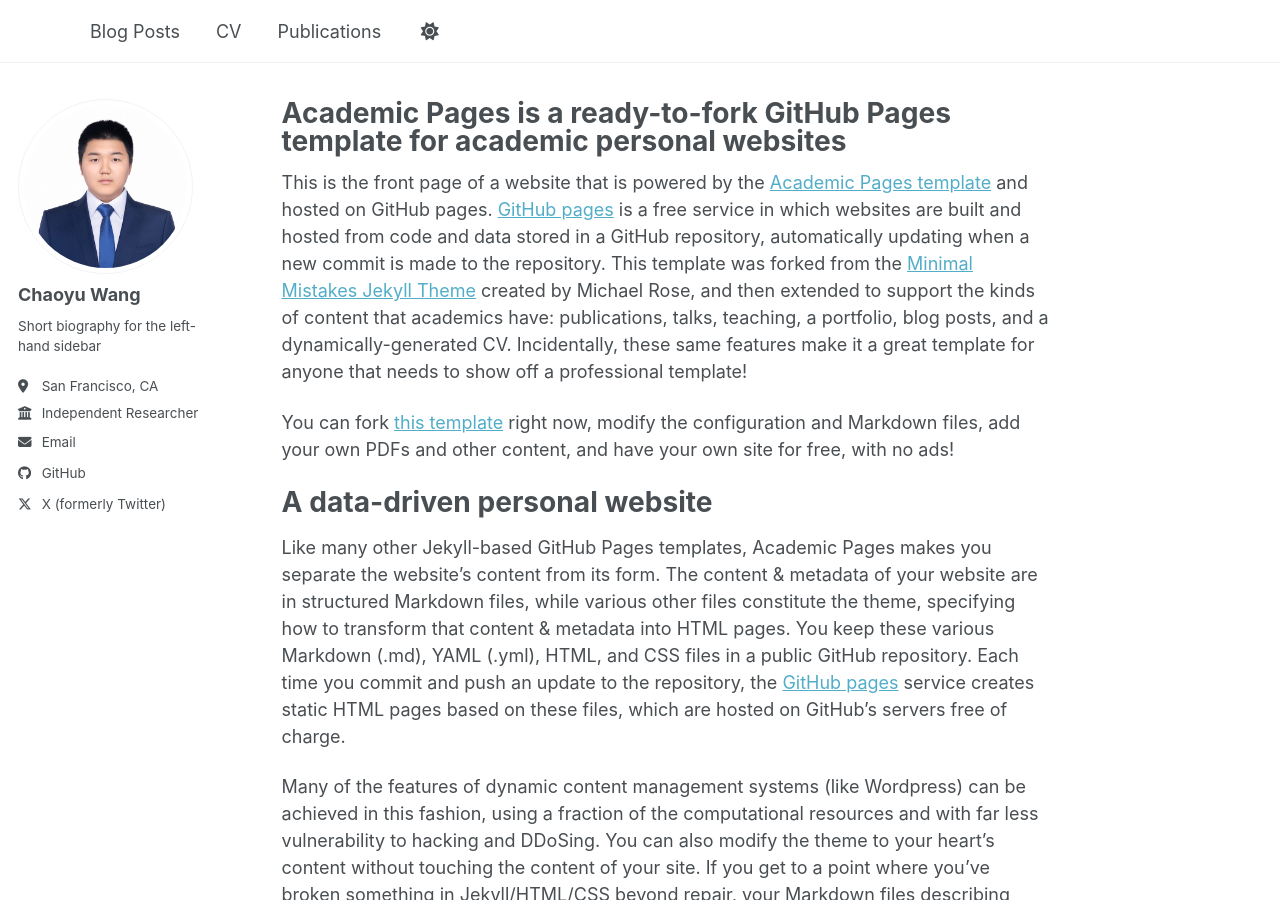
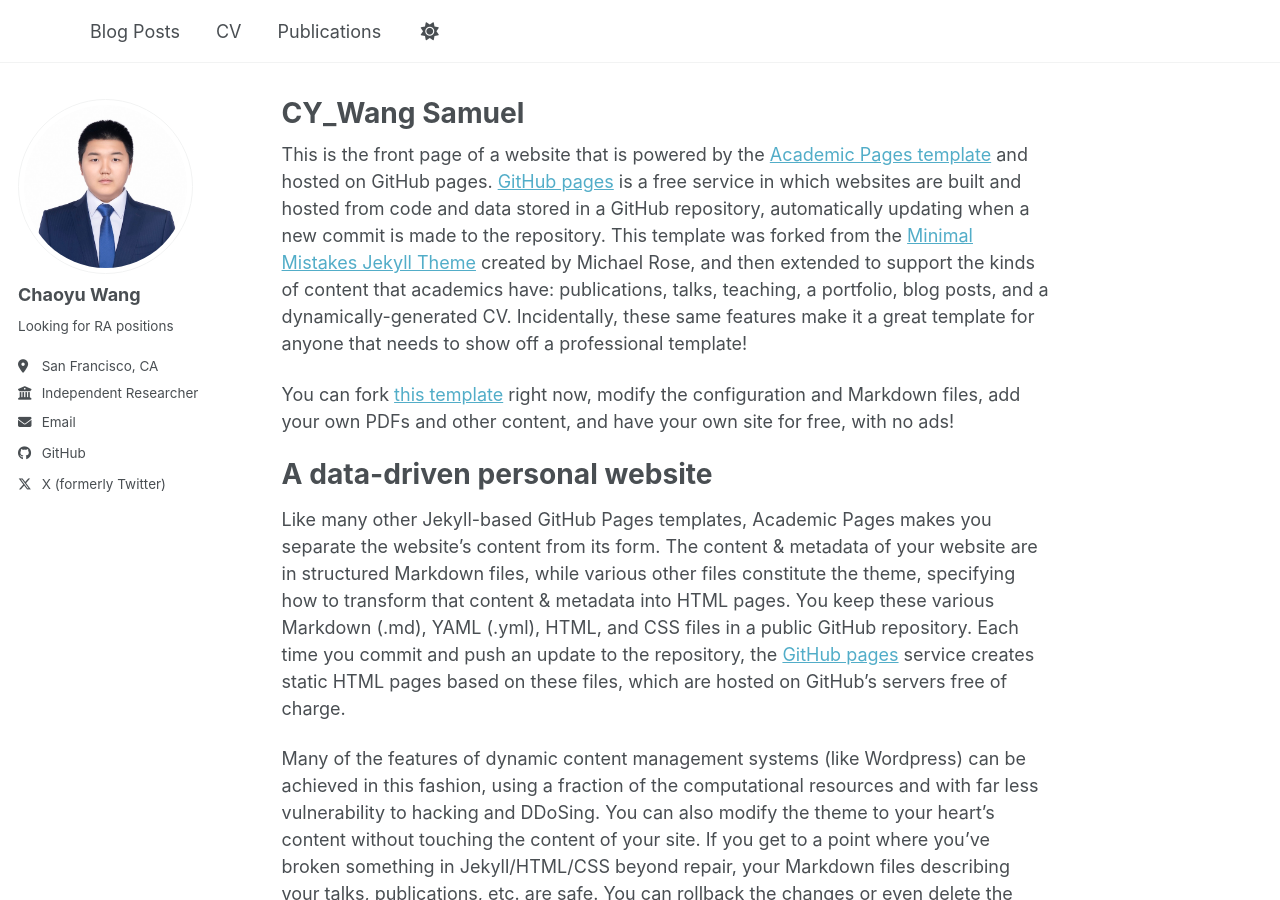
Before and after one commit to ChaoyuWang04/ChaoyuWang04.github.io, a Jekyll site: the page built from _pages/about.md, in a window 1280 px wide and 900 px high. Built offline with Jekyll 4.4.1, drawn with Linux system fonts in a browser that asks for light colours; a script bundle is joined from its source files by our own code; library files that are not in the unit come from our copies.

Commit message:
feat:peronsal info change

```diff
--- a/_config.yml
+++ b/_config.yml
@@ -26,7 +26,7 @@ author:
   avatar           : "profile.jpg"
   name             : "Chaoyu Wang"
   pronouns         : # example: "she/her"
-  bio              : "Short biography for the left-hand sidebar"
+  bio              : "Looking for RA positions"
   location         : "San Francisco, CA"
   employer         : "Independent Researcher"
   uri              : # URL
@@ -51,7 +51,7 @@ author:
   bitbucket        : # Username - Update with your username on the site
   codepen          : # Username
   dribbble         : # Username
-  github           : "academicpages"
+  github           : "ChaoyuWang04"
   kaggle           : # Username
   stackoverflow    : # User number or user number and name (i.e., use "1" or "1/jeff-atwood")
 
@@ -74,7 +74,7 @@ author:
   steam            : # Username
   telegram         : # URL
   tumblr           : # Username
-  twitter          : "https://x.com/SamuelWang997"
+  twitter          : "SamuelWang997"
   vine             : # Username
   weibo            : # Username
   wikipedia        : # Username
--- a/_includes/author-profile.html
+++ b/_includes/author-profile.html
@@ -151,7 +151,7 @@
         <li><a href="https://{{ author.tumblr }}.tumblr.com"><i class="fab fa-fw fa-tumblr icon-pad-right" aria-hidden="true"></i>Tumblr</a></li>
       {% endif %}
       {% if author.twitter %}
-        <li><a href="https://twitter.com/{{ author.twitter }}"><i class="fab fa-fw fa-x-twitter icon-pad-right" aria-hidden="true"></i>X (formerly Twitter)</a></li>
+        <li><a href="https://x.com/{{ author.twitter }}"><i class="fab fa-fw fa-x-twitter icon-pad-right" aria-hidden="true"></i>X (formerly Twitter)</a></li>
       {% endif %}
       {% if author.vine %}
         <li><a href="https://vine.co/u/{{ author.vine }}"><i class="fab fa-fw fa-vine icon-pad-right" aria-hidden="true"></i>Vine</a></li>
--- a/_pages/about.md
+++ b/_pages/about.md
@@ -1,6 +1,6 @@
 ---
 permalink: /
-title: "Academic Pages is a ready-to-fork GitHub Pages template for academic personal websites"
+title: "CY_Wang Samuel"
 author_profile: true
 redirect_from:
   - /about/
```
